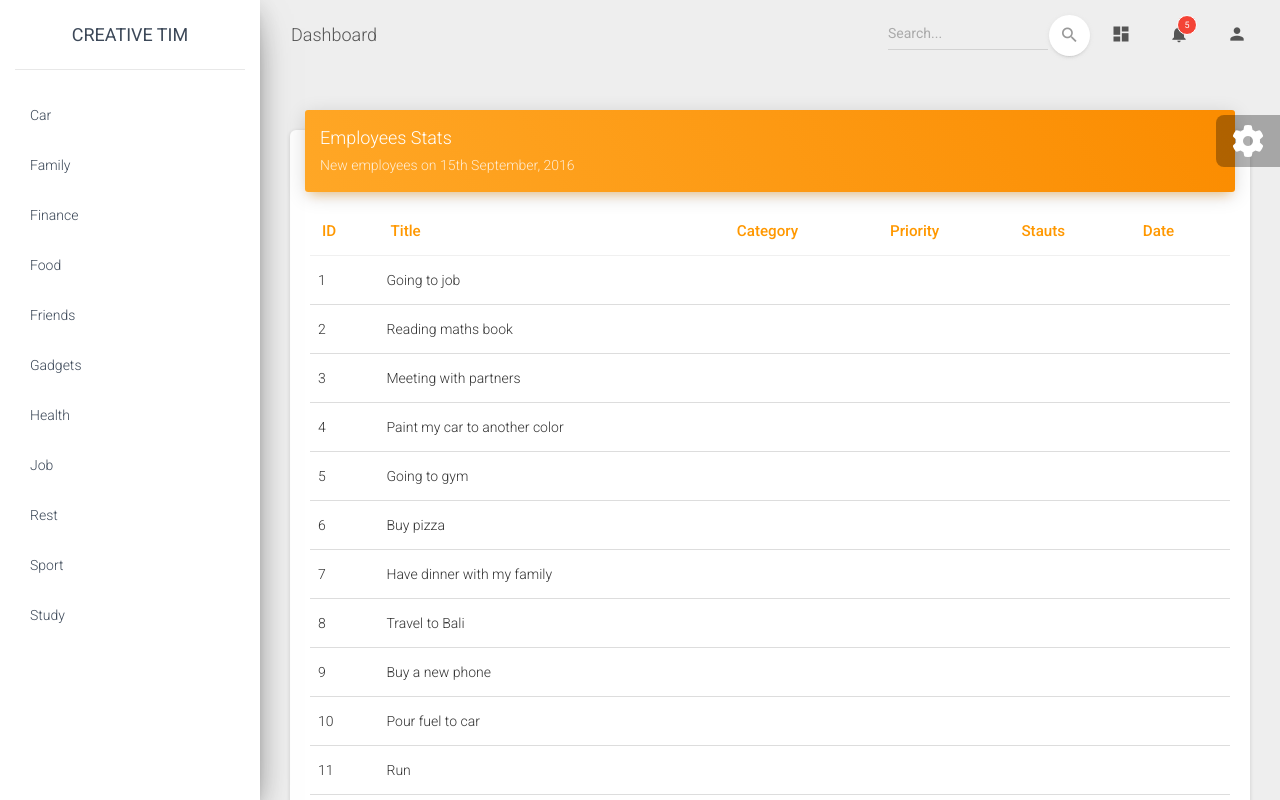
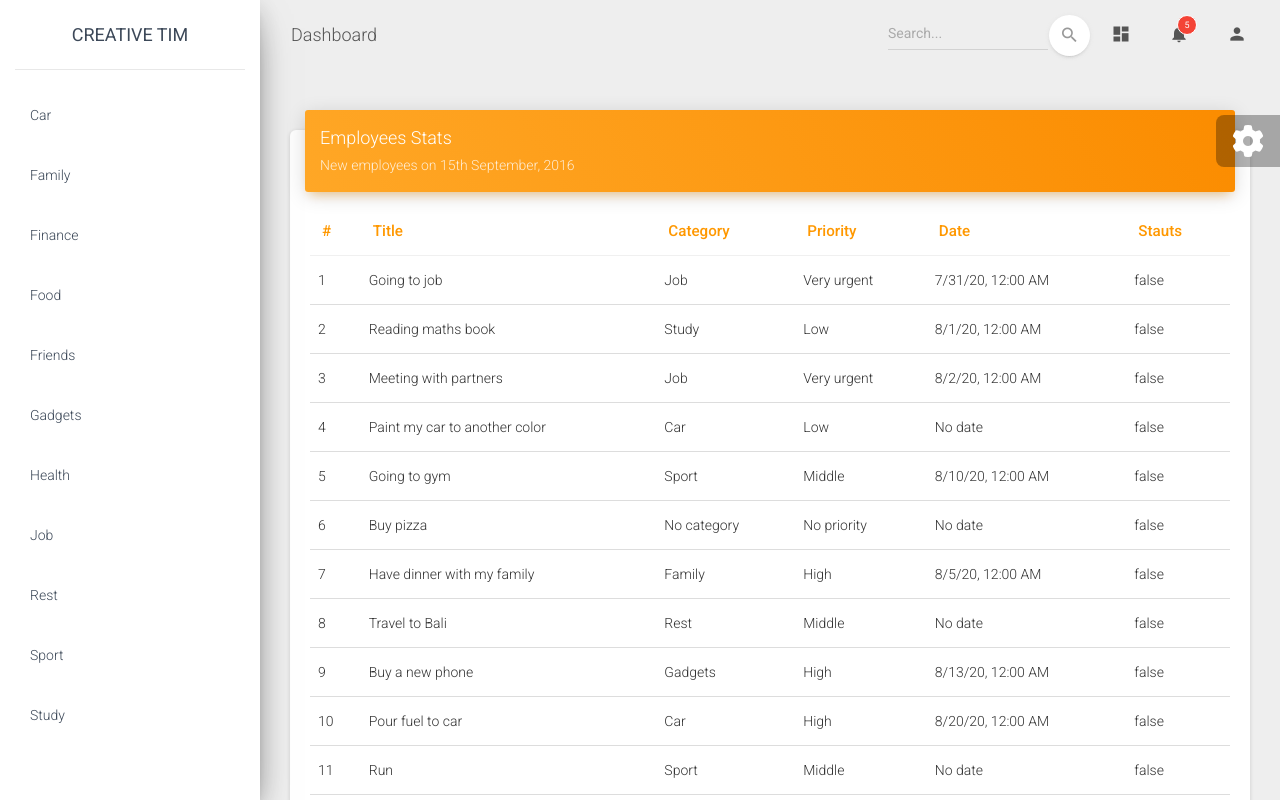
Before and after one commit to Jakhongir1117/Todo, an Angular app: page / in a window 1280 px wide. Shown: the top 800 px of the page. Built offline with nearby package versions, Linux system fonts and the light colour scheme.

Commit message:
4th step

```diff
--- a/src/app/views/categories/categories.component.html
+++ b/src/app/views/categories/categories.component.html
@@ -1,13 +1,20 @@
-<div class="sidebar" data-color="purple" data-background-color="white" data-image="../assets/img/sidebar-1.jpg">
-  <div class="logo"><a href="http://www.creative-tim.com" class="simple-text logo-normal">
+<div class="sidebar" data-background-color="whtie" data-color="purple" data-image="../assets/img/sidebar-1.jpg">
+  <div class="logo">
+    <a class="simple-text logo-normal" herf="http://www.creative-tim.com">
       Creative Tim
-  </a></div>
+    </a>
+  </div>
     <div class="sidebar-wrapper">
       <ul class="nav">
-      <li class="nav-item  ">
-        <a class="nav-link" *ngFor="let category of categories" (click)="showTasksByCategory(category)">
+        <li (click)="showTasksByCategory(category)"
+        *ngFor="let category of categories" class="nav-item"
+
+        >
+          <a class="nav-link">
             <p>{{category.title}}</p>
           </a>
+        </li>
+
       </ul>
     </div>
   </div>
--- a/src/app/views/tasks/tasks.component.html
+++ b/src/app/views/tasks/tasks.component.html
@@ -6,21 +6,21 @@
   <div class="card-body table-responsive">
     <table class="table table-hover">
       <thead class="text-warning">
-      <th>ID</th>
+      <th>#</th>
       <th>Title</th>
       <th>Category</th>
       <th>Priority</th>
+      <th>Date</th>
       <th>Stauts</th>
-      <th>Date</th>
       </thead>
       <tbody>
-      <tr *ngFor="let task of tasks">
-        <td>{{task.id}}</td>
+      <tr *ngFor="let task of tasks; let i = index">
+        <td>{{i+1}}</td>
         <td>{{task.title}}</td>
-        <td></td>
-        <td></td>
-        <td></td>
-        <td></td>
+        <td>{{task.category != null ? task.category.title : 'No category'}}</td>
+        <td>{{task.priority != null ? task.priority.title : 'No priority'}}</td>
+        <td>{{task.date != null ? (task.date | date: 'short') : 'No date'}}</td>
+        <td>{{task.completed}}</td>
       </tr>
 
       </tbody>
```
Lines whose indentation alone changed are shown as unchanged.
